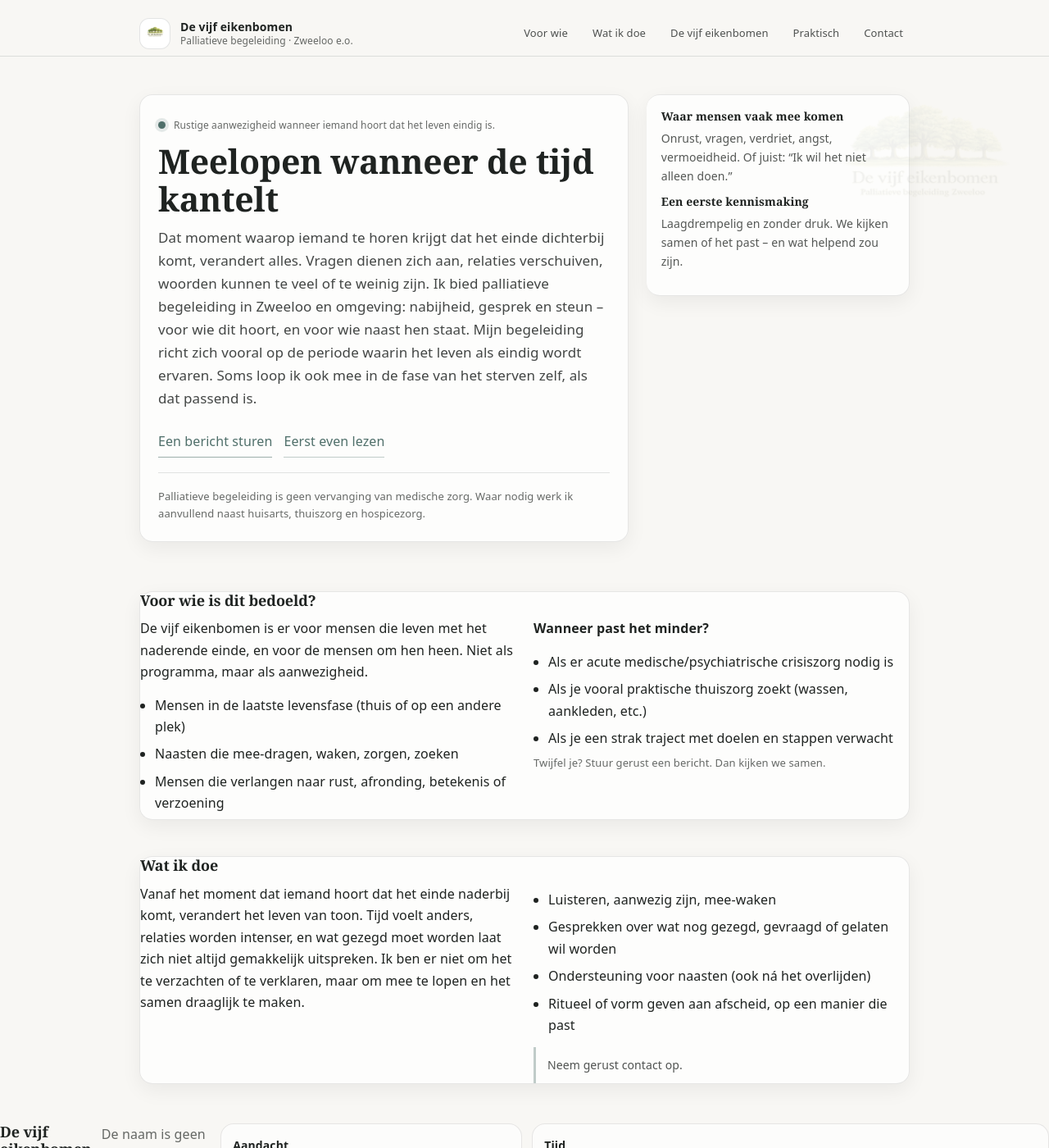
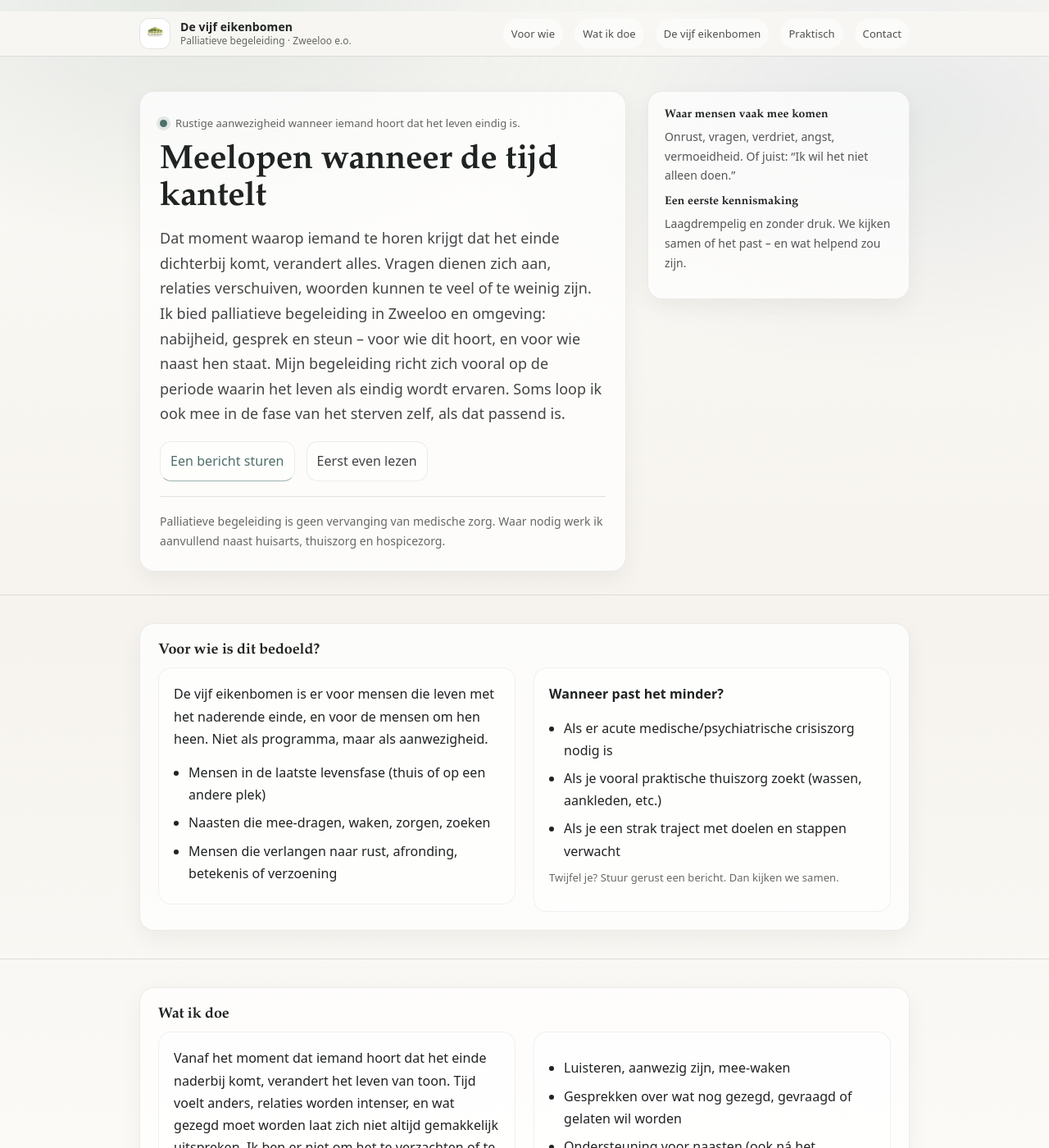
Before and after one commit to itffilosofieinfo/devijfeikenbomen.nl, a Jekyll site: the page built from index.md, in a window 1280 px wide and 1400 px high. Shown: the whole window at 82% size. Built offline with Jekyll 4.4.1, drawn with Linux system fonts in a browser that asks for light colours.

Commit message:
Refine styles for a warmer and inviting design
Updated styles for body, headings, cards, and navigation to create a warmer and more inviting design. Adjusted typography, spacing, and backgrounds for improved aesthetics.

```diff
--- a/assets/css/style.css
+++ b/assets/css/style.css
@@ -351,142 +351,138 @@ p{ margin: 0 0 14px; }
   .eiken{ grid-template-columns: 1fr; }
 }
 /* =========================
-   PATCH: Diepte + ritme
+   PATCH 2 — Zacht & uitnodigend
    Plak onderaan style.css
    ========================= */
 
-/* 1) Body: iets minder “krant” (meer moderne rust) */
+/* 1) Typografie: weg van krant
+   - body: warme humanistische sans
+   - koppen: zachte serif-achtige (maar modern) fallback via system */
 body{
   font-family: ui-sans-serif, system-ui, -apple-system, Segoe UI, Roboto, Helvetica, Arial, "Apple Color Emoji","Segoe UI Emoji";
-  letter-spacing: 0.1px;
+  font-size: 16px;
+  line-height: 1.7;
+  letter-spacing: 0.05px;
 }
 
-/* 2) Koppen: behoud klassiek, maar minder krantachtig */
 h1,h2,h3{
-  font-family: ui-serif, Georgia, "Times New Roman", Times, serif;
+  font-family: ui-serif, "Iowan Old Style", "Palatino Linotype", Palatino, Georgia, serif;
   font-weight: 600;
+  letter-spacing: -0.2px;
 }
 
-/* 3) Subtiele diepte: “papierpanelen” terugbrengen (heel licht) */
-.card{
-  background: rgba(255,255,255,0.68);
-  border: 1px solid rgba(31,35,33,0.10);
-  border-radius: 16px;
-  box-shadow: 0 8px 24px rgba(0,0,0,0.06);
+/* 2) Meer warmte in achtergrond */
+body{
+  background:
+    radial-gradient(900px 520px at 20% 0%, rgba(79,111,106,0.14), transparent 60%),
+    radial-gradient(900px 520px at 85% 10%, rgba(64,93,122,0.10), transparent 60%),
+    linear-gradient(180deg, #fbfaf6 0%, #f6f3ee 55%, #fbfaf6 100%);
 }
 
-.section{
-  border-top: 0;
-  padding: 34px 0;
+/* 3) Panels: minder “kaart”, meer “kussen” (zacht) */
+.card{
+  background: rgba(255,255,255,0.70);
+  border: 1px solid rgba(31,35,33,0.08);
+  border-radius: 18px;
+  /* zachte gloed i.p.v. harde schaduw */
+  box-shadow:
+    0 10px 28px rgba(0,0,0,0.05),
+    0 1px 0 rgba(255,255,255,0.55) inset;
 }
 
-.section + .section{
-  padding-top: 10px;
+/* 4) Algemene binnenruimte iets royaler */
+.hero-main{ padding: 24px 24px; }
+.hero-side{ padding: 20px 20px; }
+.section-card{ padding: 22px 22px; }
+
+/* 5) EIKEN “tabel”: echte padding + rustigere regels */
+.eiken{
+  margin-top: 16px;
+  gap: 14px;
 }
 
-/* 4) Hero: iets meer presence + zacht beeld (watermark) */
-.hero{
-  padding: 46px 0 26px;
-  position: relative;
-}
-
-.hero::before{
-  content:"";
-  position:absolute;
-  right: 24px;
-  top: 10px;
-  width: 260px;
-  height: 260px;
-  background-image: url("/assets/images/devijfeikenbomen-logo-square.png");
-  background-size: contain;
-  background-repeat: no-repeat;
-  opacity: 0.06;
-  pointer-events: none;
-  filter: saturate(0.9);
-}
-
-.hero-grid{
-  gap: 22px;
-}
-
-.hero-main{ padding: 22px 22px; }
-.hero-side{
-  padding: 18px 18px;
-  border-left: 0;
-}
-
-/* 5) Kolommen: startlijnen gelijk trekken (margin fix) */
-.cols > div > :first-child,
-.hero-main > :first-child,
-.hero-side > :first-child,
-.section-card > :first-child{
-  margin-top: 0;
-}
-.cols > div > :last-child,
-.hero-main > :last-child,
-.hero-side > :last-child,
-.section-card > :last-child{
-  margin-bottom: 0;
-}
-
-/* 6) Navigatie: iets “steviger” en toch rustig */
-.nav a{
-  padding: 6px 8px;
-  border-radius: 999px;
-  background: transparent;
-}
-.nav a:hover{
-  background: rgba(79,111,106,0.10);
-}
-
-/* 7) “De vijf eiken” fix: geen tabelgevoel, maar rustige tegels */
-.eiken{
-  margin-top: 14px;
-  display: grid;
-  grid-template-columns: repeat(12, 1fr);
-  gap: 12px;
-}
-
-/* 3 + 2 ritme: rustiger dan 5 naast elkaar */
+/* Dit is je belangrijkste klacht: tekst tegen rand */
 .eik{
-  border: 1px solid rgba(31,35,33,0.10);
+  padding: 18px 18px 16px;      /* ↑ meer lucht rondom */
+  border-radius: 18px;
   background: rgba(255,255,255,0.62);
-  border-radius: 16px;
-  padding: 14px 14px 12px;
-  min-height: 110px;
+  border: 1px solid rgba(31,35,33,0.08);
+  box-shadow: 0 8px 22px rgba(0,0,0,0.04);
 }
 
 .eik strong{
   font-size: 14px;
-  margin-bottom: 6px;
+  letter-spacing: 0.1px;
+  margin-bottom: 8px;
 }
 
 .eik span{
-  font-size: 13px;
-  color: rgba(31,35,33,0.72);
-  line-height: 1.45;
+  font-size: 14px;
+  line-height: 1.6;
+  color: rgba(31,35,33,0.74);
 }
 
-/* Plaatsing in 3+2 */
-.eik:nth-child(1),
-.eik:nth-child(2),
-.eik:nth-child(3){ grid-column: span 4; }
-.eik:nth-child(4),
-.eik:nth-child(5){ grid-column: span 6; }
-
-/* 8) Kleine typografische verfijning */
-.lead{ font-size: 17px; }
-.kicker{ font-size: 12px; }
-.fineprint{ font-size: 13px; }
-
-/* 9) Responsive: watermark weg op klein scherm, eiken netjes onder elkaar */
-@media (max-width: 860px){
-  .hero::before{ display:none; }
-  .eik{ grid-column: span 6; }
-  .eik:nth-child(4),
-  .eik:nth-child(5){ grid-column: span 6; }
+/* 6) Maak de eiken-sectie zelf een “troostende zone”
+   - een zachte achtergrondband achter die sectie */
+#vijf-eiken .section-card{
+  position: relative;
+  padding: 26px 24px;
 }
 
-@media (max-width: 520px){
-  .eik{ grid-column: span 12; }
+#vijf-eiken .section-card::before{
+  content:"";
+  position:absolute;
+  inset: -14px -14px -14px -14px;
+  border-radius: 26px;
+  background:
+    radial-gradient(560px 360px at 20% 20%, rgba(79,111,106,0.14), transparent 60%),
+    radial-gradient(560px 360px at 80% 10%, rgba(64,93,122,0.10), transparent 60%),
+    rgba(255,255,255,0.35);
+  z-index: 0;
+  border: 1px solid rgba(31,35,33,0.06);
 }
+
+#vijf-eiken .section-card > *{
+  position: relative;
+  z-index: 1;
+}
+
+/* 7) Minder “krant”: kolommen iets losser en minder strak */
+.cols{
+  gap: 22px;
+}
+.cols > div{
+  background: rgba(255,255,255,0.50);
+  border: 1px solid rgba(31,35,33,0.06);
+  border-radius: 16px;
+  padding: 18px 18px 16px;
+}
+
+/* 8) Nav iets warmer, uitnodigend */
+.nav a{
+  padding: 7px 10px;
+  border-radius: 999px;
+  border-bottom: 0;
+  background: rgba(255,255,255,0.40);
+}
+.nav a:hover{
+  background: rgba(79,111,106,0.12);
+}
+
+/* 9) Kicker/CTA: minder zakelijk */
+.kicker{
+  color: rgba(31,35,33,0.70);
+}
+.btn{
+  border-bottom: 0;
+  background: rgba(255,255,255,0.55);
+  border: 1px solid rgba(31,35,33,0.08);
+  border-radius: 14px;
+  padding: 10px 12px;
+  color: rgba(31,35,33,0.85);
+}
+.btn:hover{
+  background: rgba(79,111,106,0.10);
+}
+
+/
```
